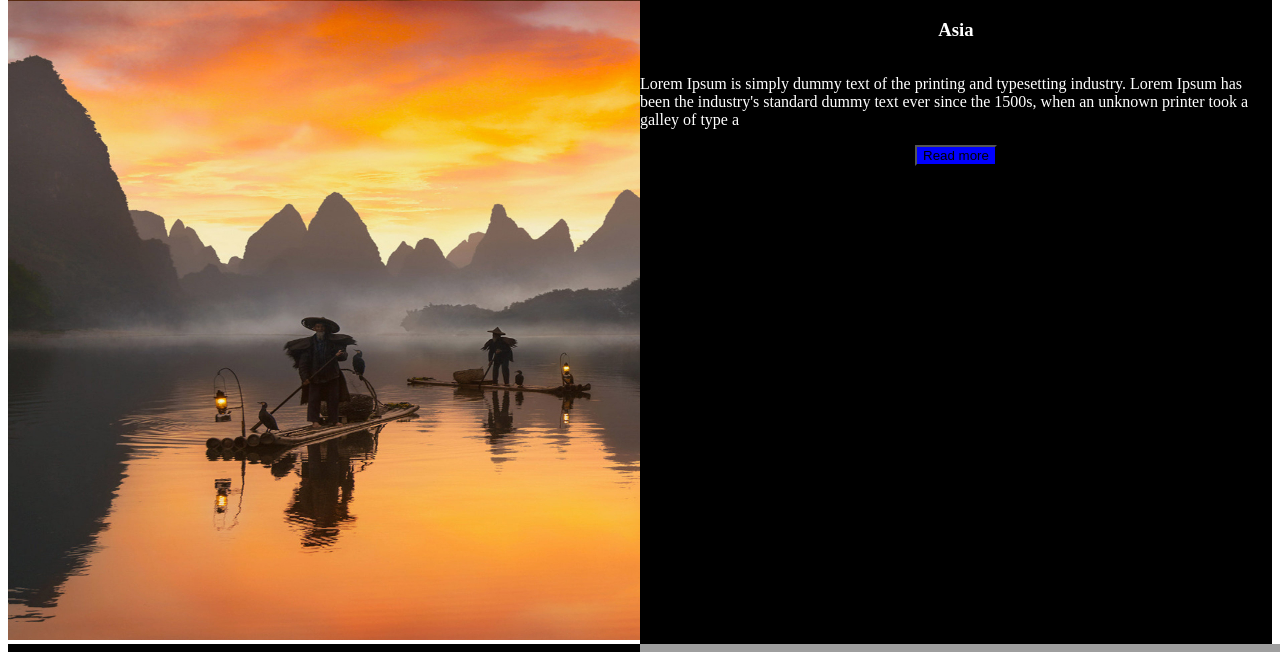
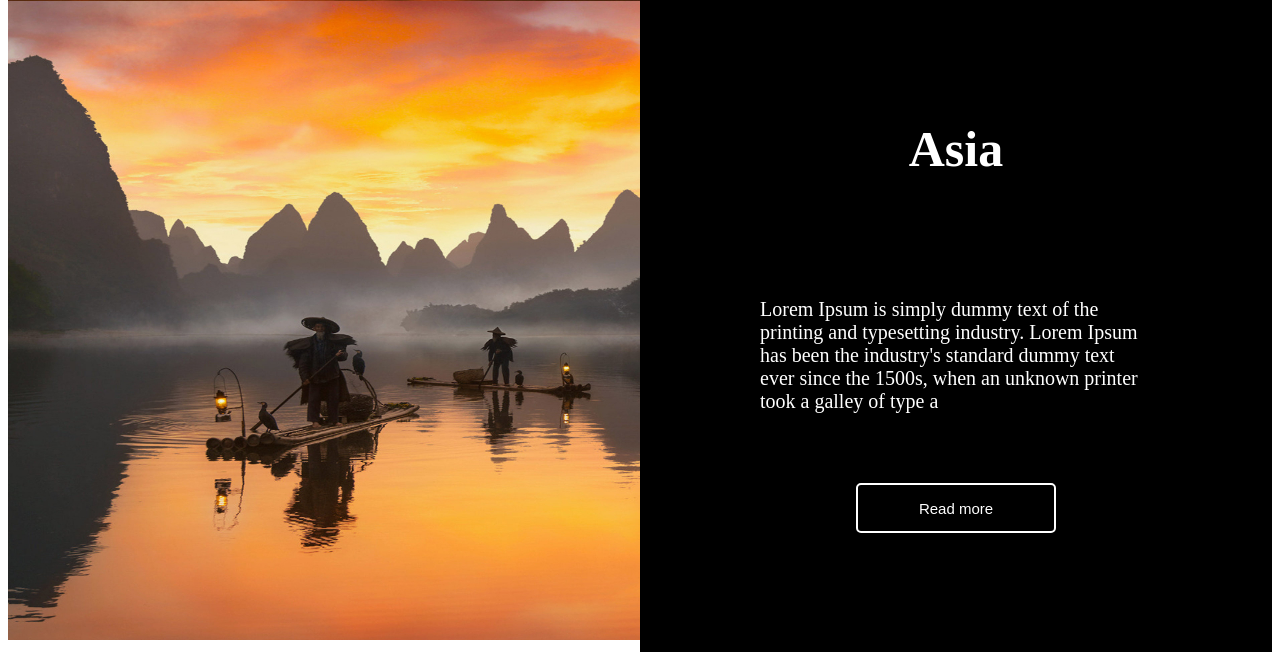
Before and after one commit to many-to-one/Django-Travelblog, a Django app: page /posts/ in a window 1280 px wide. Shown: the part 958-1610 px from the top of the page. Run offline with Django 4.2, Linux system fonts and the light colour scheme; data comes from the database, SQL or seed files in the repository; parts of the project's set-up code (start-up, migrations or seed data) failed here and were passed over; grey boxes are pictures that could not be loaded.

Commit message:
css home descript

```diff
--- a/posts/templates/home.html
+++ b/posts/templates/home.html
@@ -33,7 +33,7 @@
                                     <p>{{ cat.snippet }}</p>
                                 </div>
                                 <a href="{{ cat.get_absolute_url }}">
-                                    <button class="btn">Read more</button>
+                                    <button class="categories-btn">Read more</button>
                                 </a>
                             </div>
                         </div>
@@ -52,7 +52,7 @@
                                     <p>{{ cat.snippet }}</p>
                                 </div>
                                 <a href="{{ cat.get_absolute_url }}">
-                                    <button class="btn">Read more</button>
+                                    <button class="categories-btn">Read more</button>
                                 </a>
                             </div>
                         </div>
--- a/static/css/base.css
+++ b/static/css/base.css
@@ -26,6 +26,8 @@
     display: flex;
     flex-direction: column;
     align-items: center;
+    justify-content: center;
+    padding: 120px;
 }
 
 .cat-img-p img{
@@ -42,28 +44,50 @@
     display: flex;
     flex-direction: column;
     align-items: center;
+    justify-content: center;
+    padding: 120px;
 }
 
-.cat-descrp-p .btn{
-    background: blue;
+.descrp-name{
+    margin-top: -50px;
+}
+
+.descrp-snippet{
+    margin-top: 50px;
+}
+
+.categories-btn{
+    background: none;
+    margin-top: 50px;
+    color: white;
+    border: 2px solid white;
+    border-radius: 5px;
+    width: 200px;
+    height: 50px;
+    cursor: pointer;
+    font-size: 15px;
 }
 
 .cat-descrp-l h3{
     color: white;
     justify-content: center;
+    font-size: 50px;
 }
 
 .cat-descrp-p h3{
     color: white;
     justify-content: center;
+    font-size: 50px;
 }
 
 .cat-descrp-l p{
     color: white;
+    font-size: 20px;
 }
 
 .cat-descrp-p p{
     color: white;
+    font-size: 20px;
 }
 
 .descrp-name{
```
